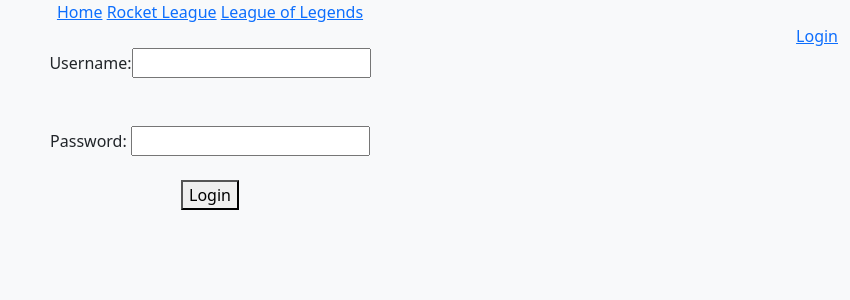
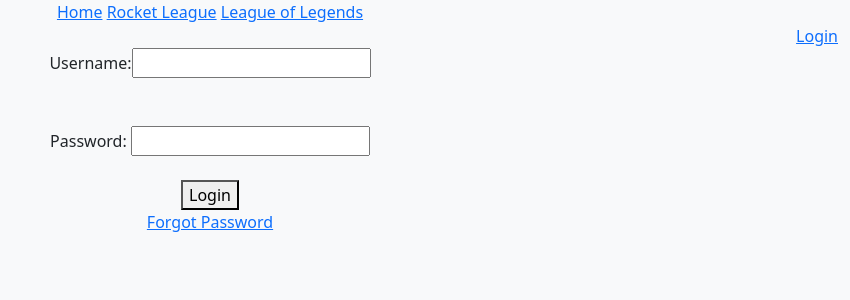
Before and after one commit to Joseph-M-Newman/Esports-CSIS-Project, a Flask app: page /login in a window 1280 px wide. Shown: the top 300 px of the page, without its empty margins (430-1280 px from the left). Run offline with Flask 2, Linux system fonts and the light colour scheme; some libraries are stand-ins or nearby versions.

Commit message:
Update login.html

```diff
--- a/templates/login.html
+++ b/templates/login.html
@@ -10,12 +10,14 @@
     <div>
         <div id="Align-Center">
             Username:<input type="text" id="user" name="username"></br>
-             </br>
-             </br>
+            </br>
+            </br>
             Password: <input type="text" id="pass" name="password" required minlength="4" maxlength="9">
-             </br>
-             </br>
-             <button id="Login">Login</button>
+            </br>
+            </br>
+            <button id="Login">Login</button>
+            </br>
+            <a href='/forgotPass'>Forgot Password</a>
         </div>
     </div>
 
```
